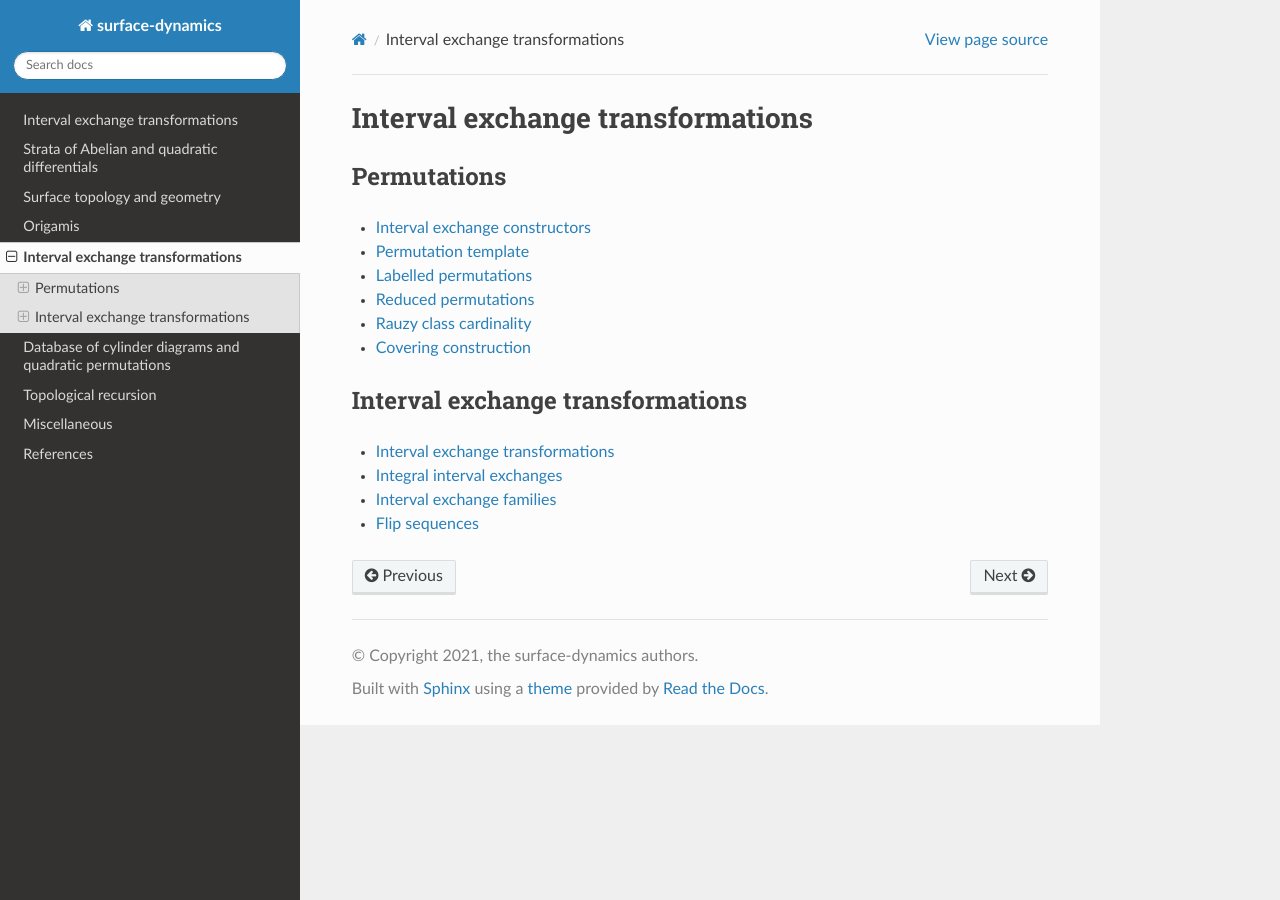
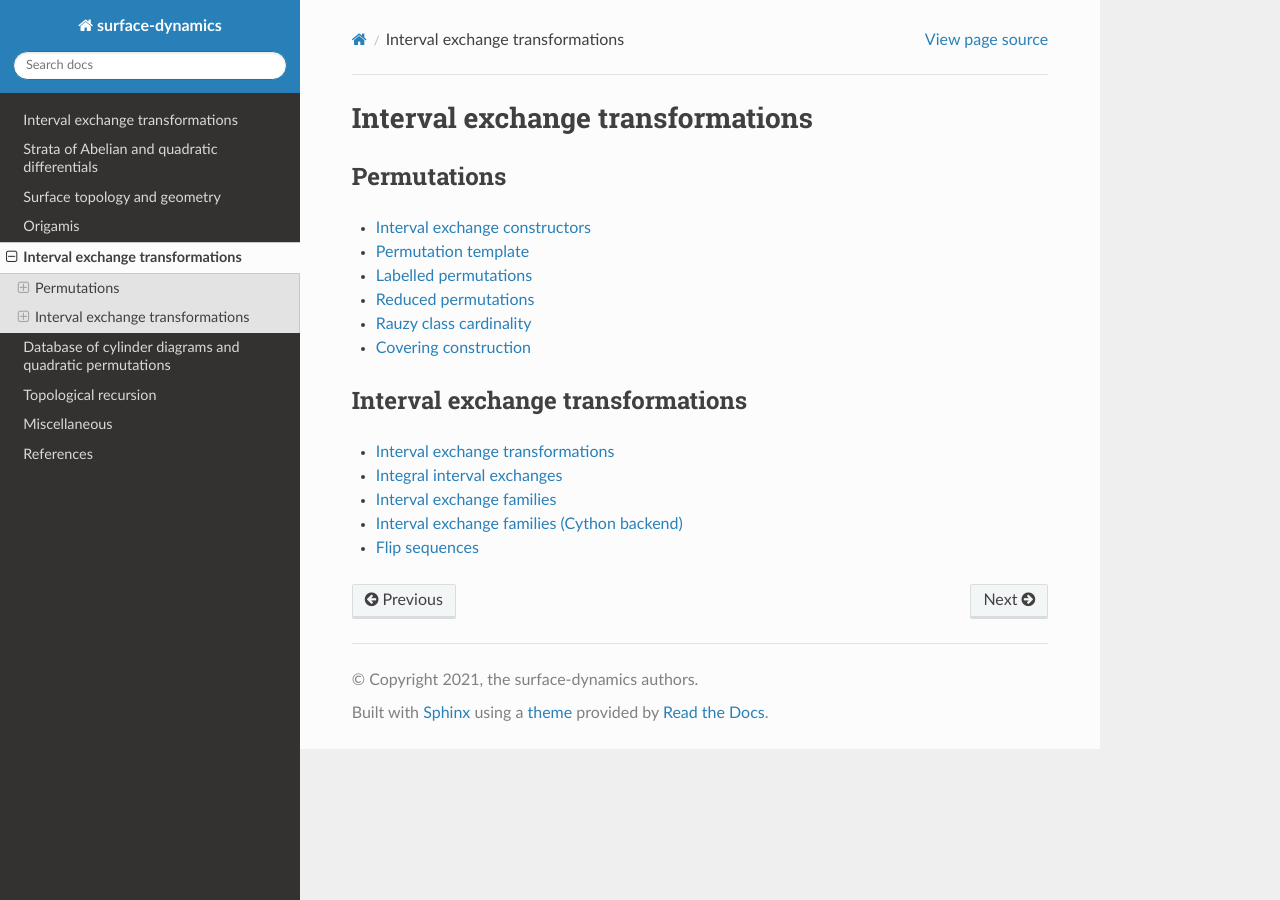
Before and after one commit to flatsurf/surface-dynamics, a Sphinx documentation site: the page built from doc/source/interval_exchanges/index.rst, in a window 1280 px wide. Built offline with Sphinx 7.4.7 and the Read the Docs theme 2.0.0, drawn with Linux system fonts in a browser that asks for light colours.

Commit message:
add missing module in sphinx doc

```diff
--- /dev/null
+++ b/doc/source/interval_exchanges/iet_family_pyx.rst
@@ -0,0 +1,4 @@
+Interval exchange families (Cython backend)
+===========================================
+
+.. automodule:: surface_dynamics.interval_exchanges.iet_family_pyx
--- a/doc/source/interval_exchanges/index.rst
+++ b/doc/source/interval_exchanges/index.rst
@@ -23,4 +23,5 @@ Interval exchange transformations
    iet
    integer_iet
    iet_family
+   iet_family_pyx
    flip_sequence
```
